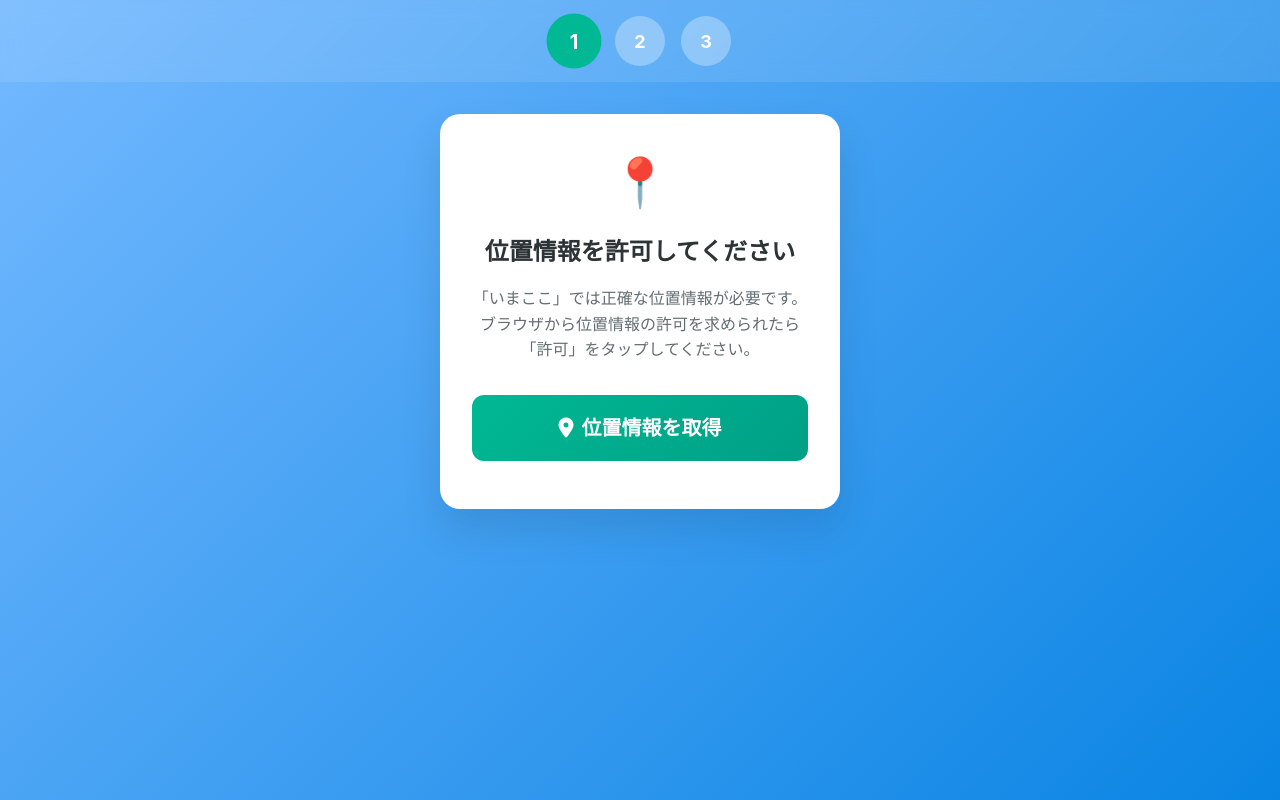
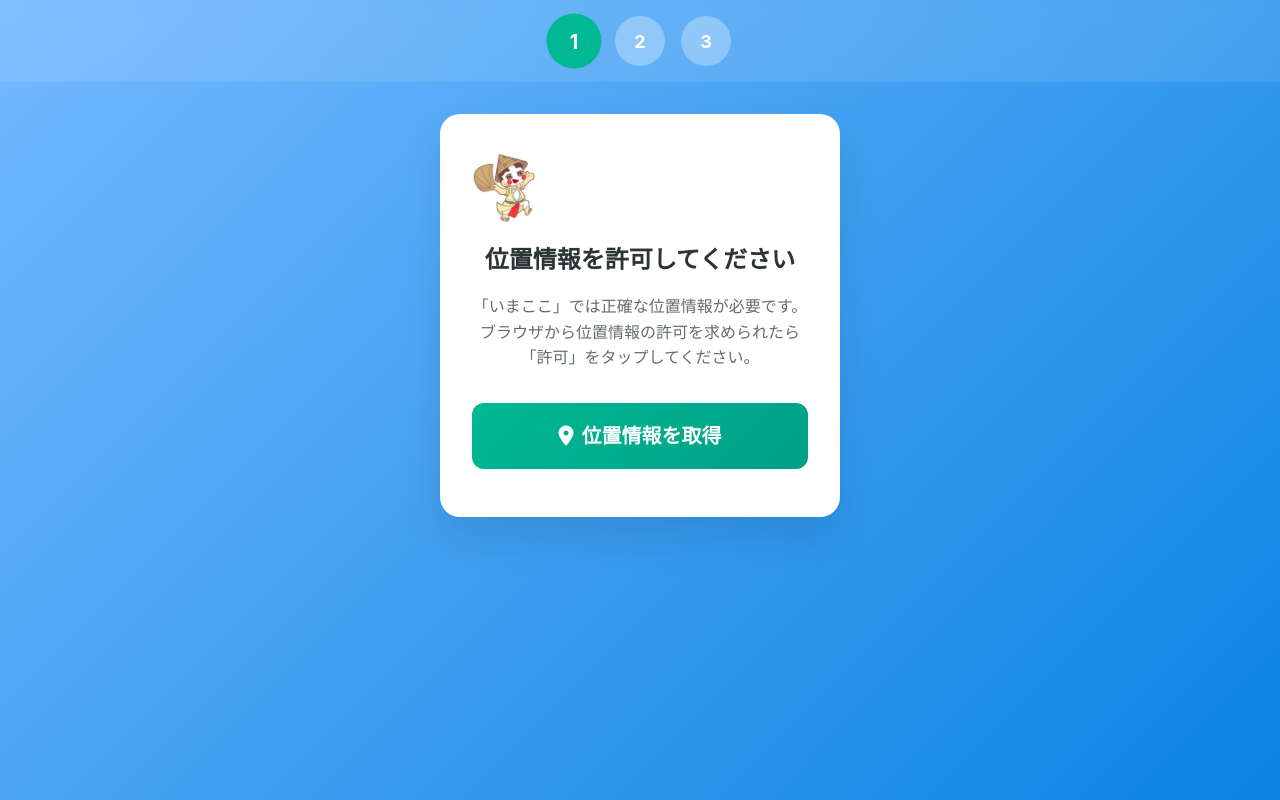
Before and after one commit to dlmdlm3110/-care-taxi-oki, a plain HTML site: page index.html in a window 1280 px wide. Drawn offline with nearby package versions, Linux system fonts and the light colour scheme; some packages are replaced by stand-ins of ours.

Commit message:
Update index.html

```diff
--- a/index.html
+++ b/index.html
@@ -5,7 +5,7 @@
     <meta charset="UTF-8">
     <meta name="viewport" content="width=device-width, initial-scale=1.0">
     <title>介護タクシー位置共有アプリ「いまここ」</title>
-      <link rel="apple-touch-icon" href="/images/character_icon_180x180.png">
+      <link rel="apple-touch-icon" href="character_icon_180x180.png">
     <link href="https://cdn.jsdelivr.net/npm/tailwindcss@2.2.19/dist/tailwind.min.css" rel="stylesheet">
     <link rel="stylesheet" href="https://cdn.jsdelivr.net/npm/@fortawesome/fontawesome-free@6.4.0/css/all.min.css">
     <style>
@@ -420,7 +420,9 @@
     <!-- ステップ1: 位置情報許可 -->
     <div id="step1Container" class="container">
         <div class="container-content">
-         <div style="font-size: 48px; margin-bottom: 1rem;">📍</div>
+         <div style="margin-bottom: 1rem;">
+  <img src="character_icon_180x180.png" alt="キャラクター" width="80" height="80">
+</div>
             <h2>位置情報を許可してください</h2>
             <p>「いまここ」では正確な位置情報が必要です。ブラウザから位置情報の許可を求められたら「許可」をタップしてください。</p>
             <button class="btn btn-primary" onclick="requestLocation()">
```
